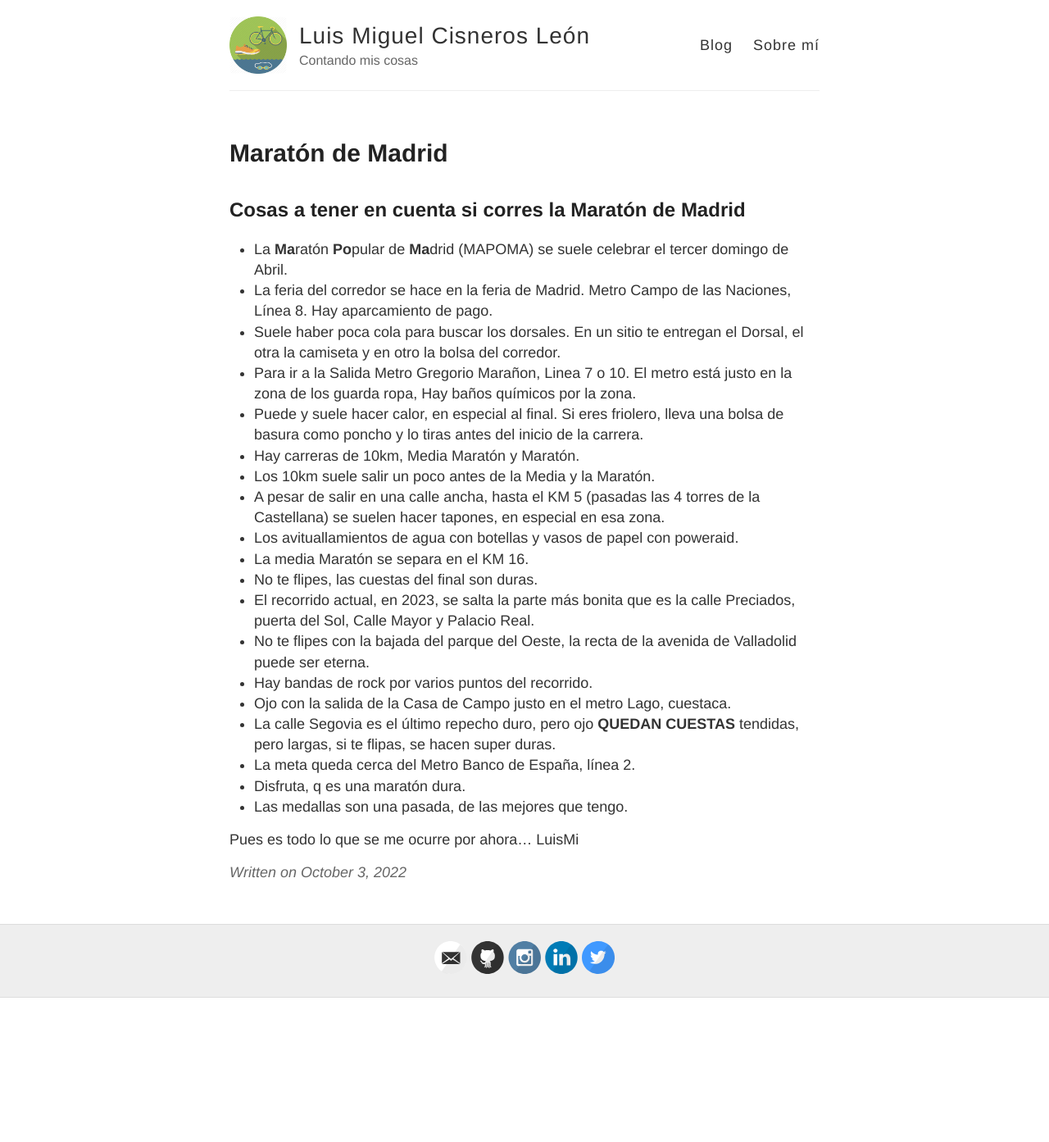
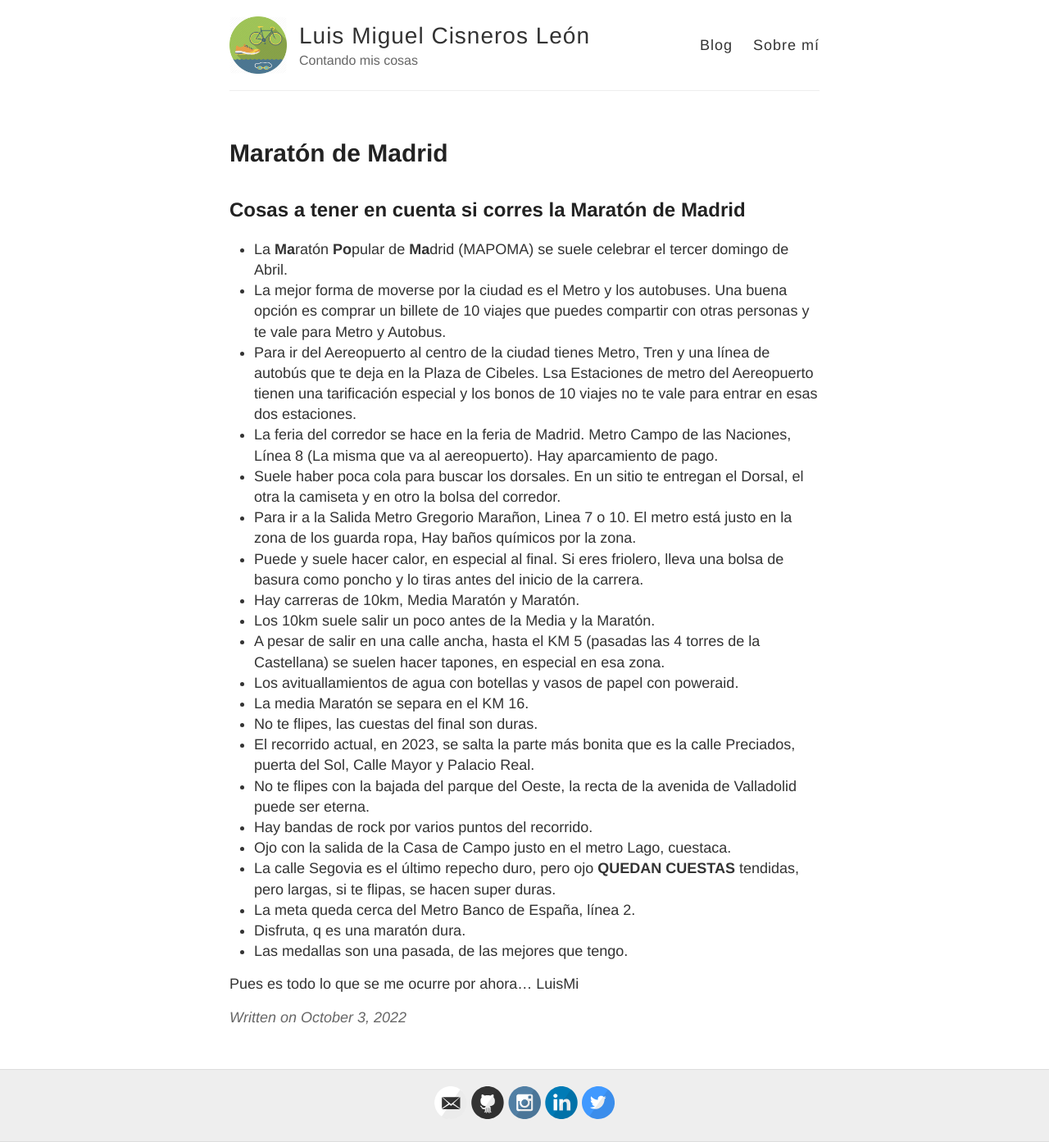
Before and after one commit to luismcl/luismcl.github.io, a Jekyll site: the page built from _posts/2022-10-3-Maraton-De-Madrid.md, in a window 1280 px wide. Shown: the whole page at 82% size. Built offline with Jekyll 4.4.1, drawn with Linux system fonts in a browser that asks for light colours; comment, search, counter and statistics services are not loaded; before the commit the page ends 1217 px from its top, so only the background shows below that.

Commit message:
Update 2022-10-3-Maraton-De-Madrid.md

```diff
--- a/_posts/2022-10-3-Maraton-De-Madrid.md
+++ b/_posts/2022-10-3-Maraton-De-Madrid.md
@@ -6,7 +6,9 @@ title: Maratón de Madrid
 ## Cosas a tener en cuenta si corres la Maratón de Madrid ##
 
 * La **Ma**ratón **Po**pular de **Ma**drid (MAPOMA) se suele celebrar el tercer domingo de Abril.
-* La feria del corredor se hace en la feria de Madrid. Metro Campo de las Naciones, Línea 8. Hay aparcamiento de pago.
+* La mejor forma de moverse por la ciudad es el Metro y los autobuses. Una buena opción es comprar un billete de 10 viajes que puedes compartir con otras personas y te vale para Metro y Autobus.
+* Para ir del Aereopuerto al centro de la ciudad tienes Metro, Tren y una línea de autobús que te deja en la Plaza de Cibeles. Lsa Estaciones de metro del Aereopuerto tienen una tarificación especial y los bonos de 10 viajes no te vale para entrar en esas dos estaciones.
+* La feria del corredor se hace en la feria de Madrid. Metro Campo de las Naciones, Línea 8 (La misma que va al aereopuerto). Hay aparcamiento de pago.
 * Suele haber poca cola para buscar los dorsales. En un sitio te entregan el Dorsal, el otra la camiseta y en otro la bolsa del corredor.
 * Para ir a la Salida Metro Gregorio Marañon, Linea 7 o 10. El metro está justo en la zona de los guarda ropa, Hay baños químicos por la zona.
 * Puede y suele hacer calor, en especial al final. Si eres friolero, lleva una bolsa de basura como poncho y lo tiras antes del inicio de la carrera.
```
